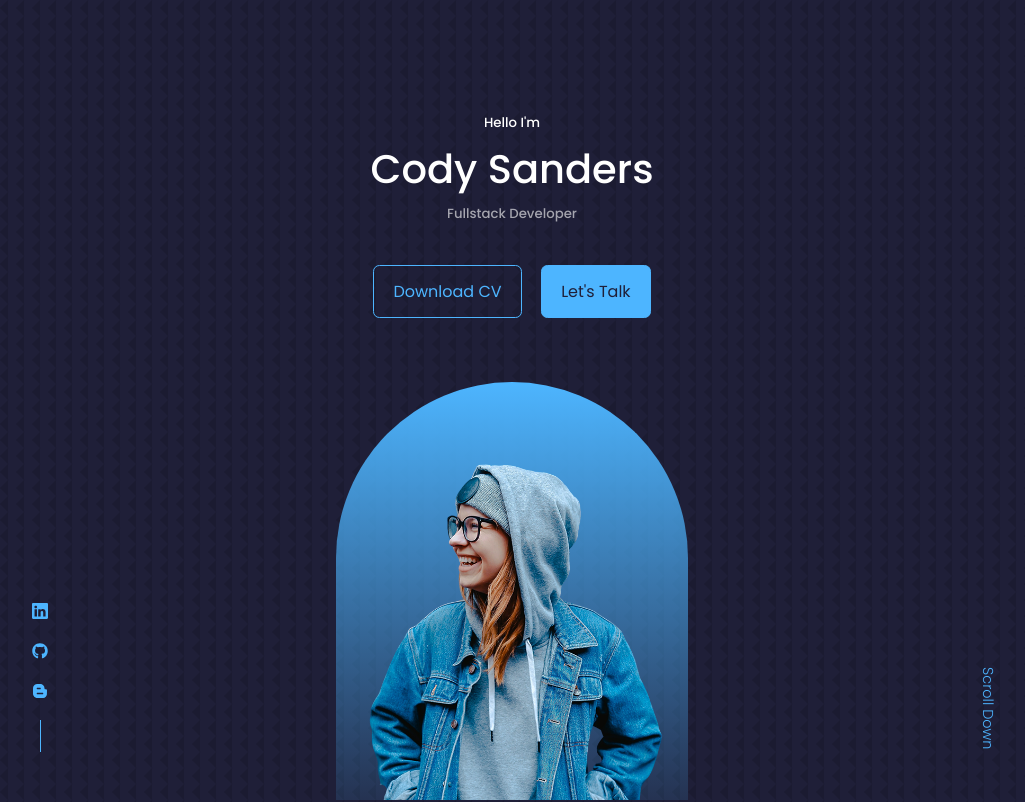
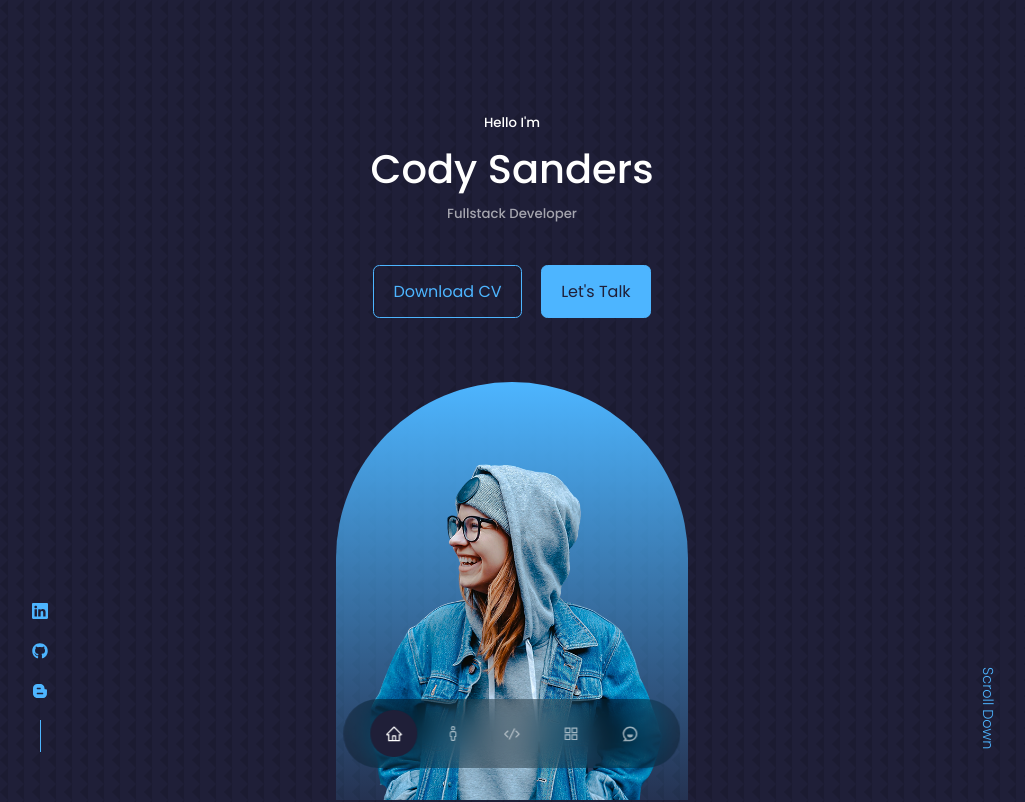
Before and after one commit to codyavila/react-portfolio-website-1, a React (Create React App) app: page / in a window 1280 px wide. Shown: the top 802 px of the page, without its empty margins (128-1153 px from the left). Built offline with nearby package versions, Linux system fonts and the light colour scheme.

Commit message:
Added Navbar Styling and Readability
-Added active states to navbar to allow for highlighting current state
-Added styling to navbar, it now is fixed and readable

```diff
--- a/src/components/nav/Nav.jsx
+++ b/src/components/nav/Nav.jsx
@@ -5,15 +5,17 @@
 import {VscPerson} from 'react-icons/vsc'
 import {VscCode} from 'react-icons/vsc'
 import {AiOutlineAppstore} from 'react-icons/ai'
+import { useState } from 'react'
 
 const Nav = () => {
+  const [activNav, setActiveNav] = useState('#')
   return (
     <nav>
-      <a href='#'><AiOutlineHome /></a>
-      <a href='#about'><VscPerson /></a>
-      <a href='#experience'><VscCode /></a>
-      <a href='#projects'><AiOutlineAppstore /></a>
-      <a href='#contact'><RiChatSmile3Line /></a>
+      <a href='#' onClick={() => setActiveNav('#')} className={activNav === '#' ? 'active' : ''}><AiOutlineHome /></a>
+      <a href='#about' onClick={() => setActiveNav('#about')} className={activNav === '#about' ? 'active' : ''}><VscPerson /></a>
+      <a href='#experience' onClick={() => setActiveNav('#experience')} className={activNav === '#experience' ? 'active' : ''}><VscCode /></a>
+      <a href='#projects' onClick={() => setActiveNav('#projects')} className={activNav === '#projects' ? 'active' : ''}><AiOutlineAppstore /></a>
+      <a href='#contact' onClick={() => setActiveNav('#contact')} className={activNav === '#contact' ? 'active' : ''}><RiChatSmile3Line /></a>
     </nav>
   )
 }
--- a/src/components/nav/nav.css
+++ b/src/components/nav/nav.css
@@ -0,0 +1,33 @@
+nav {
+    background: rgba(0, 0, 0, 0.3);
+    width: max-content;
+    display: block;
+    padding: 0.7rem 1.7rem;
+    z-index: 2;
+    position: fixed;
+    left: 50%;
+    transform: translateX(-50%);
+    bottom: 2rem;
+    display: flex;
+    gap: 0.8rem;
+    border-radius: 3rem;
+    backdrop-filter: blur(15px);
+}
+
+nav a {
+    background: transparent;
+    padding: 0.9rem;
+    border-radius: 50%;
+    display: flex;
+    color: var(--color-light);
+    font-size: 1.1rem;
+}
+
+nav a:hover {
+    background: rgba(0, 0, 0, 0.3);
+}
+
+nav a.active {
+    background: var(--color-bg);
+    color: var(--color-white)
+}
```
